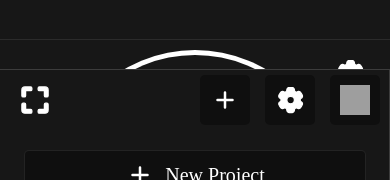
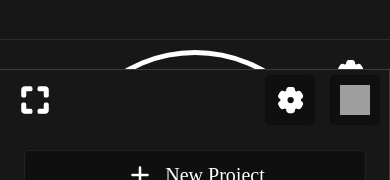
Before and after one commit to Stefan0712/get-it-done, a React (Create React App) app: page / in a window 390 px wide. Both pictures are taken after a click on the button 354 px from the left and 814 px from the top of the page. Shown: the part 353-533 px from the top of the page. Built offline with nearby package versions, Linux system fonts and the light colour scheme; grey boxes are pictures that could not be loaded; a web font is replaced by a local one.

Commit message:
Made the New project button from workboard to be always visible and removed it from the side menu

```diff
--- a/src/components/SideMenu/SideMenu.js
+++ b/src/components/SideMenu/SideMenu.js
@@ -33,9 +33,6 @@ const SideMenu = () => {
             {settings.showFullscreenButton && window.innerWidth < 1000  ? <button className={styles['fullscreen-button']} onClick={isFullscreen() ? exitFullScreen : enterFullScreen} ><img src={isFullscreen() ? IconLibrary.DisableFullscreen : IconLibrary.EnableFullscreen} alt='enable fullscreen' />{isExpanded ? isFullscreen() ? <p>Exit Fullscreen</p> : <p>Enter Fullscreen</p> : null}</button> : null}
             <Workboard isExpanded={isExpanded} showNewProject={()=>setShowNewProject(true)}/>
             <div className={styles.buttons}>
-                <button className={styles['menu-button']} onClick={()=>setShowNewProject(true)}>
-                    <img src={IconLibrary.Plus}></img>
-                </button>
                 <button className={styles['menu-button']} onClick={()=>setShowSettings(true)}>
                     <img src={IconLibrary.Settings}></img>
                 </button>
--- a/src/components/SideMenu/SideMenu.module.css
+++ b/src/components/SideMenu/SideMenu.module.css
@@ -36,10 +36,10 @@
 
 
 .expand .buttons button{
-    height: 60px;
-    width: 60px;
-    min-height: 60px;
-    min-width: 60px;
+    height: 50px;
+    width: 50px;
+    min-height: 50px;
+    min-width: 50px;
     transition: all 0.1s;
 }
 .buttons{
@@ -68,12 +68,18 @@
 }
 .toggle-button{
     display: flex !important;
+    background-color: transparent !important;
 }
 .expand .menu-button{
     display: flex;
 }
-
-
+.expand .toggle-button{
+    background-color: #0F0F0F !important;
+}
+.expand .buttons{
+    justify-content: space-between;
+    padding: 0 10px;
+}
 
 @media (orientation: portrait) {
 
--- a/src/components/SideMenu/Workboard/Workboard.js
+++ b/src/components/SideMenu/Workboard/Workboard.js
@@ -16,12 +16,13 @@ const Workboard = ({isExpanded, showNewProject}) => {
     }
     return (
         <div className={`${styles.workboard} ${isExpanded ? styles['expanded-workboard'] : ''}`}>
+            <button className={styles['new-project-button']} onClick={showNewProject}> <img src={IconLibrary.Plus} alt='new project' />{isExpanded ? 'New Project' : null}</button>
             {projects && projects.length > 0 ? projects.map((project,index)=>(
                 <div key={'project-'+index} className={`${styles.item} ${selectedProject === project.id ? styles.selected : ''}`} style={{backgroundColor: project.color}} onClick={()=>handleSelectProject(project.id)}>
                     {isExpanded ? <h4 style={{color: getTextColor(project.color)}}>{project.title}</h4> : null}
                     <p style={{color: getTextColor(project.color)}}>{project.tasks.length}</p>
                 </div>
-            )): <button className={styles['new-project-button']} onClick={showNewProject}> <img src={IconLibrary.Plus} alt='new project' />{isExpanded ? 'New Project' : null}</button>}
+            )): null}
 
         </div>
      );
```
